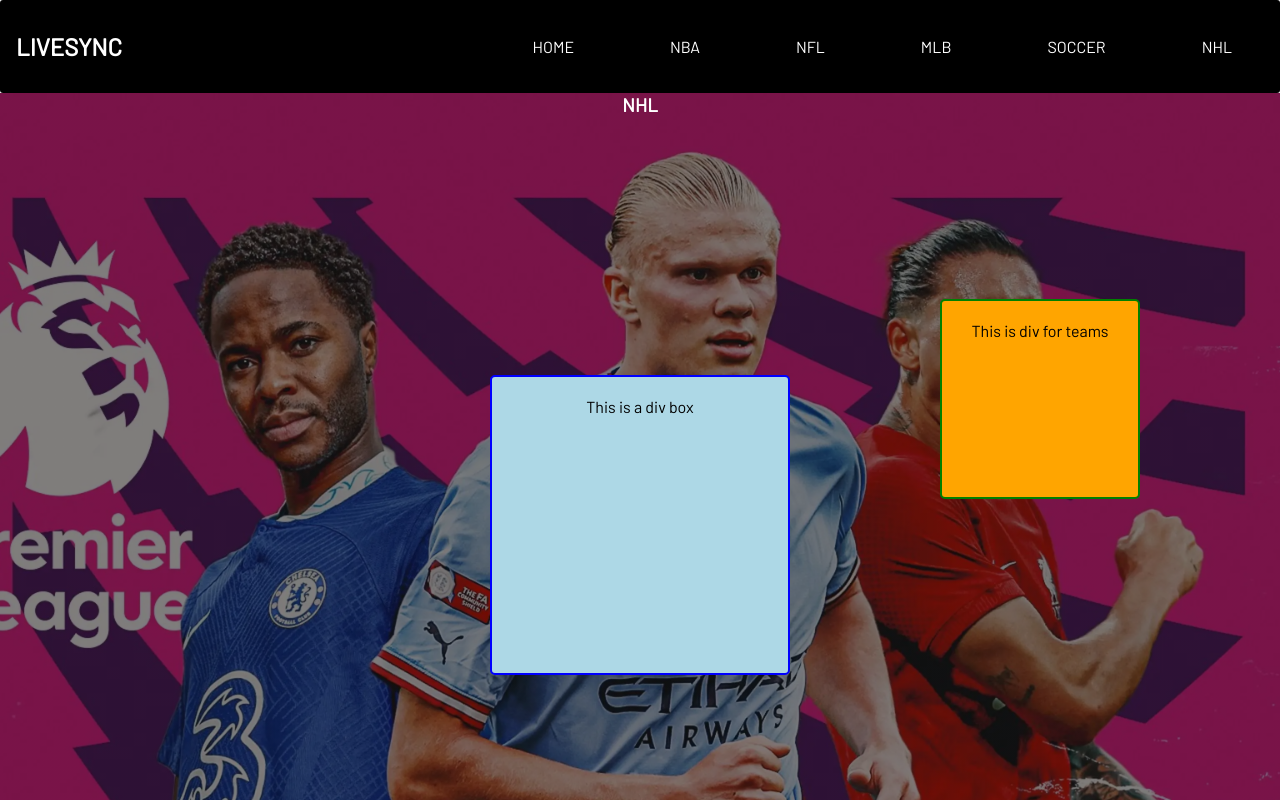
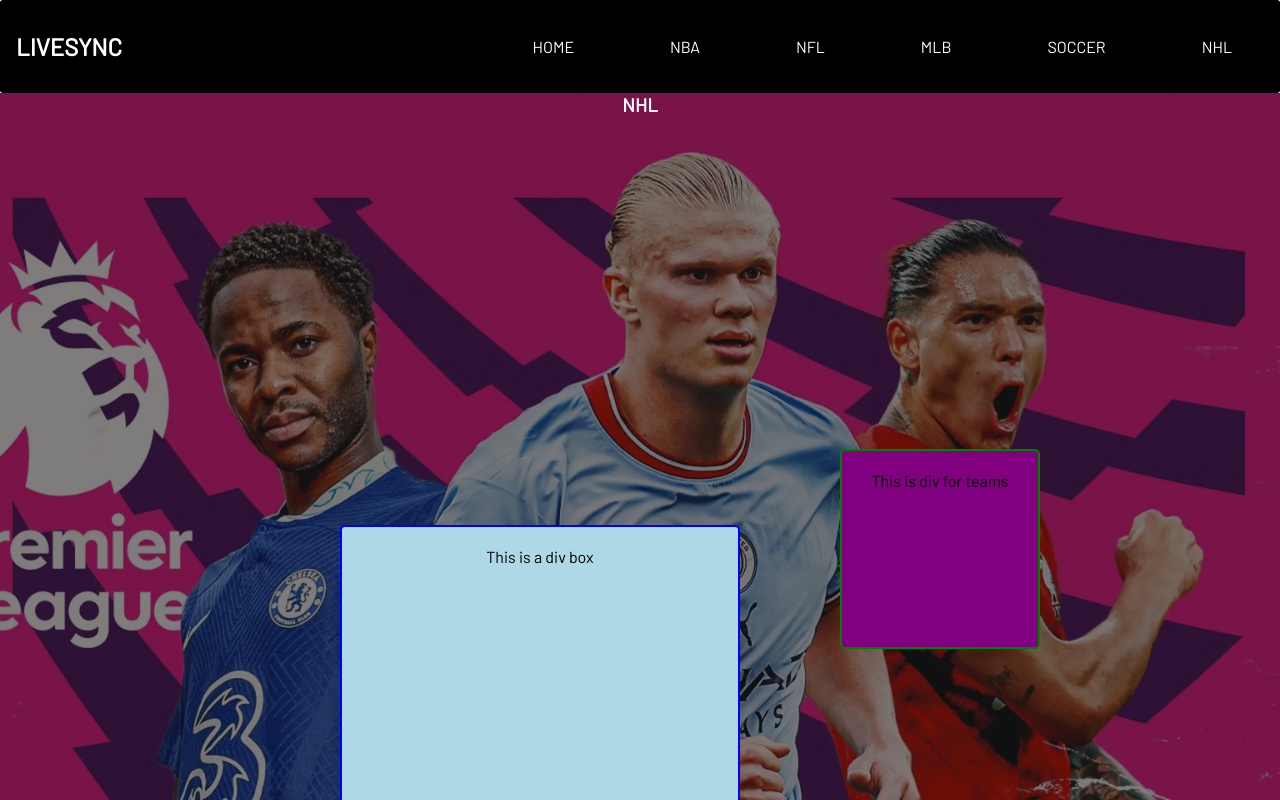
Before and after one commit to abdulrahman1121/Sports_Scheduler, a React (Vite) app in the folder mySportScheduler/: page /Soccer in a window 1280 px wide. Shown: the top 800 px of the page. Built offline with nearby package versions, Linux system fonts and the light colour scheme.

Commit message:
Changed position and color of div2 in both MLB and Soccer comps

```diff
--- a/mySportScheduler/src/comps/MLB.jsx
+++ b/mySportScheduler/src/comps/MLB.jsx
@@ -11,7 +11,7 @@
       };
 
     const boxStyle = {
-        width: "300px",
+        width: "400px",
         height: "300px",
         backgroundColor: "lightblue",
         border: "2px solid blue",
@@ -21,13 +21,13 @@
         position: "absolute",
         top: "75%",
         left: "50%",
-        transform: "translate(-50%, -75%)",
+        transform: "translate(-75%, -25%)",
       };
 
       const box2Style = {
         width: "200px",
         height: "200px",
-        backgroundColor: "orange",
+        backgroundColor: "purple",
         border: "2px solid green",
         borderRadius: "5px",
         textAlign: "center",
--- a/mySportScheduler/src/comps/Soccer.jsx
+++ b/mySportScheduler/src/comps/Soccer.jsx
@@ -11,7 +11,7 @@
       };
 
     const boxStyle = {
-        width: "300px",
+        width: "400px",
         height: "300px",
         backgroundColor: "lightblue",
         border: "2px solid blue",
@@ -21,13 +21,13 @@
         position: "absolute",
         top: "75%",
         left: "50%",
-        transform: "translate(-50%, -75%)",
+        transform: "translate(-75%, -25%)",
     };
 
       const box2Style = {
         width: "200px",
         height: "200px",
-        backgroundColor: "orange",
+        backgroundColor: "purple",
         border: "2px solid green",
         borderRadius: "5px",
         textAlign: "center",
```
